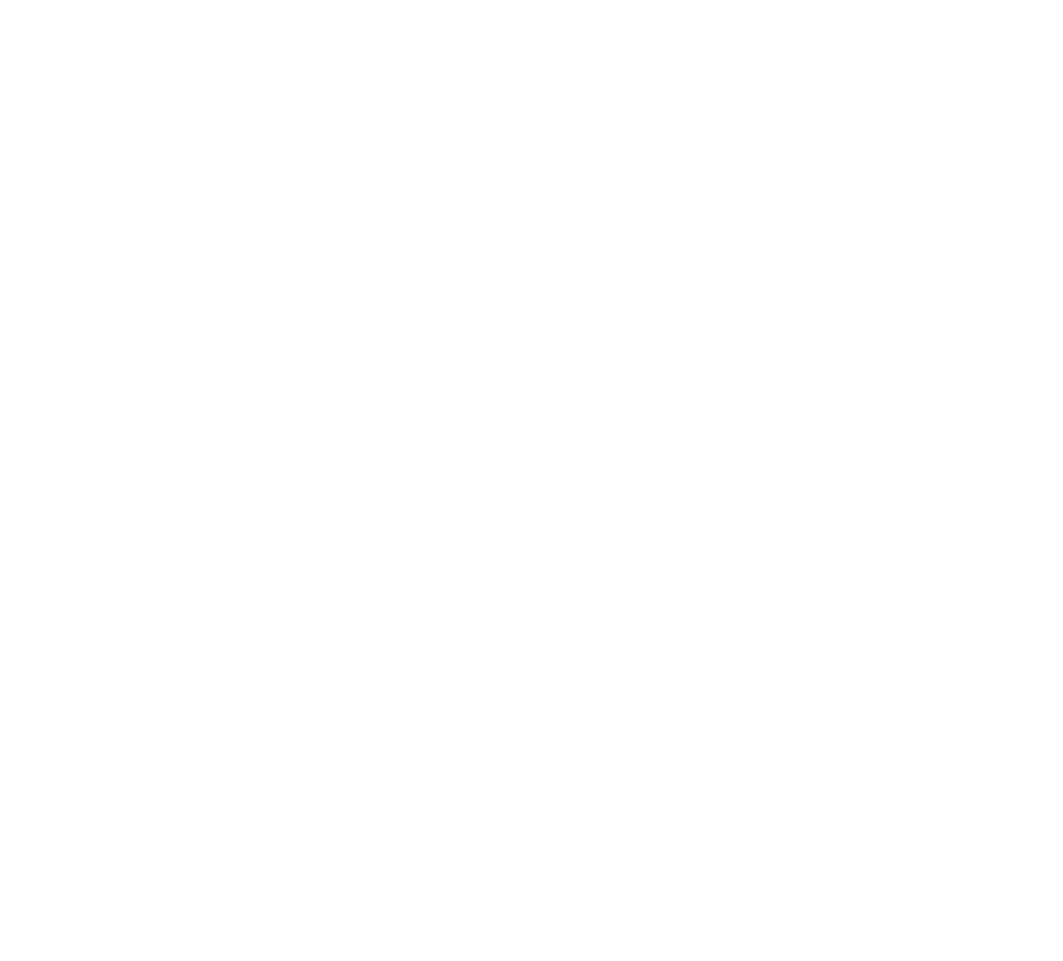
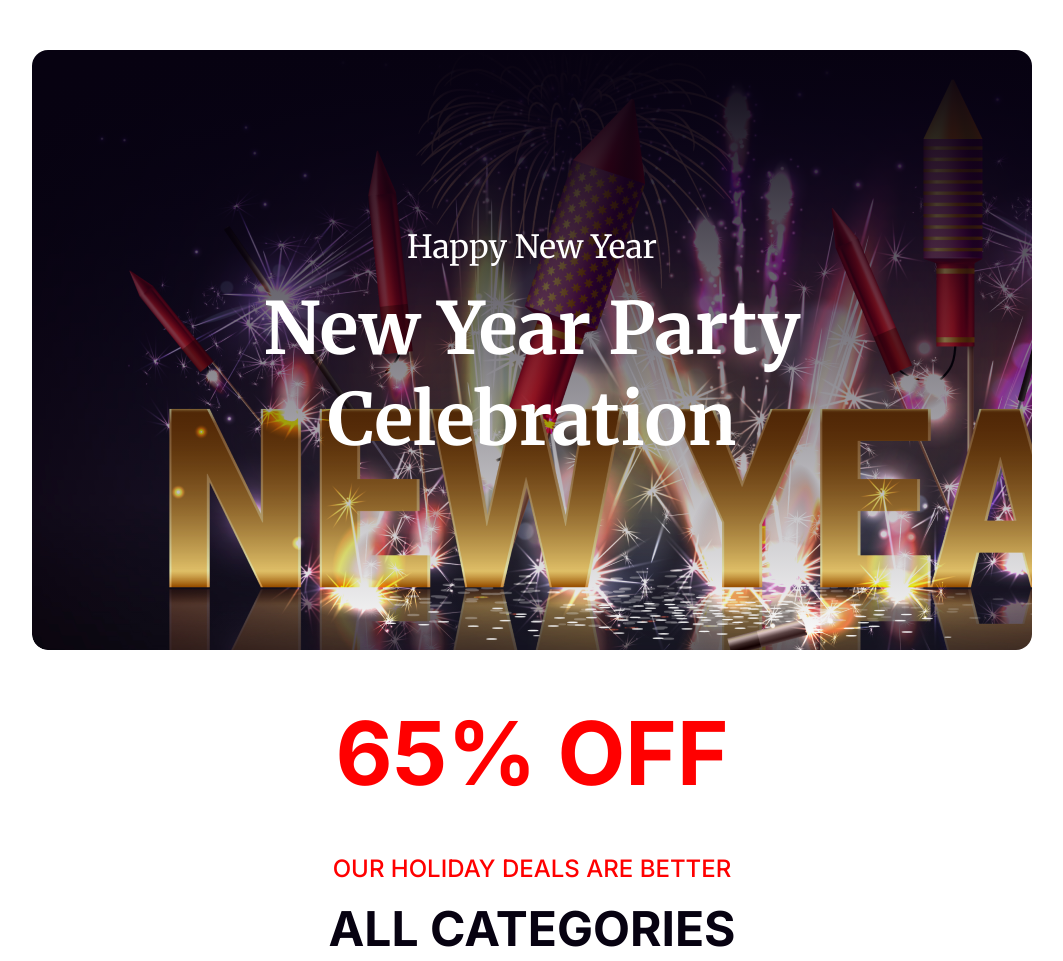
Before and after one commit to AbdullaAlHarun/new-year-party, a plain HTML site: page index.html in a window 1280 px wide. Shown: the top 961 px of the page, without its empty margins (108-1171 px from the left). Before the commit the page ends 800 px from the top, so only its background shows below. Drawn offline with Linux system fonts and the light colour scheme.

Commit message:
65% offer section Done!

```diff
--- a/css/styles.css
+++ b/css/styles.css
@@ -1,5 +1,78 @@
 * {
-    font-family: 'Inter', sans-serif;
-    margin: 0; padding:0;
-    box-sizing: border-box;
+  font-family: "Inter", sans-serif;
+  margin: 0;
+  padding: 0;
+  box-sizing: border-box;
 }
+
+/*Combind Styles*/
+main {
+  margin: 50px 140px;
+}
+
+/* Header Section */
+header {
+  background: linear-gradient(180deg, #070211 0%, rgba(7, 2, 17, 0) 100%),
+    url("../assets/images/banner.png");
+  background-repeat: no-repeat;
+  background-size: cover;
+  margin: 50px 140px;
+  border-radius: 16px;
+  min-height: 600px;
+}
+
+.header-sub-title {
+  color: #fff;
+  text-align: center;
+  font-family: Merriweather;
+  font-size: 32px;
+  font-weight: 400;
+  padding-top: 177px;
+}
+
+.header-title {
+  color: #fff;
+  text-align: center;
+  font-family: Merriweather;
+  font-size: 72px;
+  font-weight: 900;
+  padding-top: 16px;
+}
+
+/*65% offer section styles*/
+.offer-title {
+  color: #f00;
+  text-align: center;
+  font-size: 88px;
+  font-weight: 700;
+  margin-top: 20px;
+}
+
+.offer-details {
+  color: #f00;
+  text-align: center;
+  font-family: Inter;
+  font-size: 24px;
+  font-weight: 500;
+  margin-top: 48px;
+}
+
+.offer-sub-heading {
+  color: #070211;
+  text-align: center;
+  font-family: Inter;
+  font-size: 48px;
+  font-weight: 700;
+  margin-top: 16px;
+}
+
+.offer-image {
+    height: 500px;
+    width: 800px;
+    margin-left: 260px;
+    margin-top: 48px;
+    display: flex;
+    align-items: center;
+    justify-content: center;
+    margin-bottom: 70px;
+}
--- a/index.html
+++ b/index.html
@@ -7,10 +7,26 @@
     <link rel="preconnect" href="https://fonts.googleapis.com">
     <link rel="preconnect" href="https://fonts.gstatic.com" crossorigin>
     <link href="https://fonts.googleapis.com/css2?family=Inter:wght@400;500;700&family=Merriweather:ital,wght@0,300;0,400;0,700;1,400&display=swap" rel="stylesheet">
-    <title>New Year Pearty</title>
+    <title>New Year Party</title>
     <link rel="stylesheet" href="css/styles.css">
 </head>
 <body>
-
+    <!--Header Section-->
+    <header>
+        <h3 class="header-sub-title">Happy New Year</h3>
+        <h1 class="header-title">
+            New Year Party <br>
+            Celebration
+        </h1>
+    </header>
+    <main>
+        <!--65% offer Section-->
+        <section class="offer">
+            <h2 class="offer-title">65% OFF</h2>
+            <p class="offer-details">OUR HOLIDAY DEALS ARE BETTER</p>
+            <h3 class="offer-sub-heading">ALL CATEGORIES</h3>
+            <img src="assets/images/new-year.png" alt="This is new year greeting images" class="offer-image">
+        </section>
+    </main>
 </body>
 </html>
```
Also changed, not shown: assets/images/banner.png (renamed from assets/images/Banner Image.png), assets/images/new-year.png (renamed from assets/images/New Year Photo.png).
